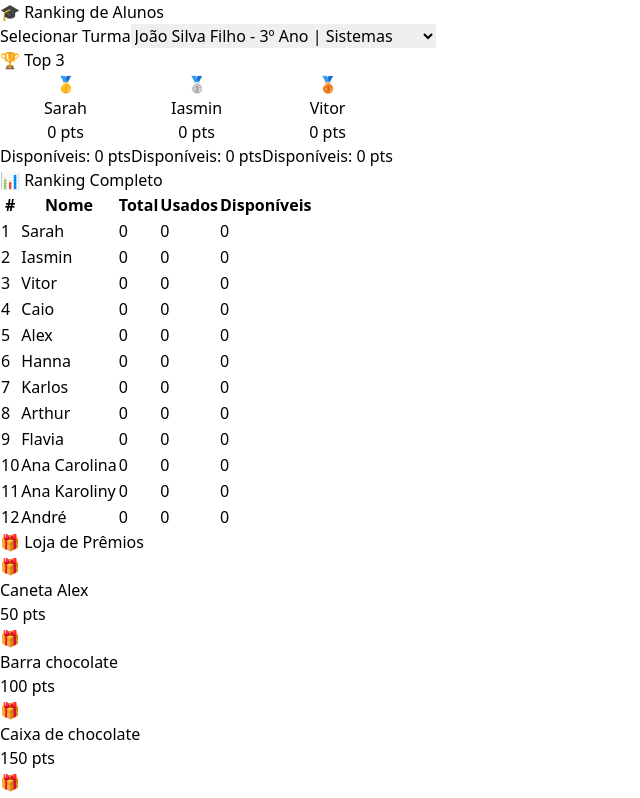
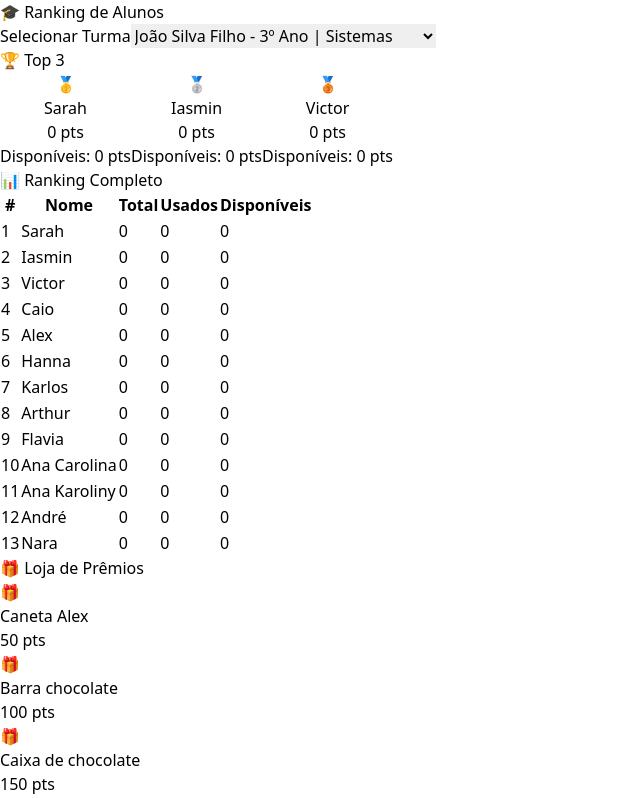
Before and after one commit to ramersonrodrigues/site-ranking-alunos, a React (Vite) app: page / in a window 1280 px wide. Shown: the top 798 px of the page, without its empty margins (0-640 px from the left). Built offline with nearby package versions, Linux system fonts and the light colour scheme.

Commit message:
lista de premios

```diff
--- a/src/data/turmas.ts
+++ b/src/data/turmas.ts
@@ -32,7 +32,7 @@ const turmaA = new Turma(
     new Aluno("Iasmin", [
 
     ]),
-    new Aluno("Vitor", [
+    new Aluno("Victor", [
 
     ]),
     new Aluno("Caio", [
@@ -62,6 +62,9 @@ const turmaA = new Turma(
     new Aluno("André", [
 
     ]),
+    new Aluno("Nara", [
+
+    ]),
 
   ],
   premiosPadrao
```
